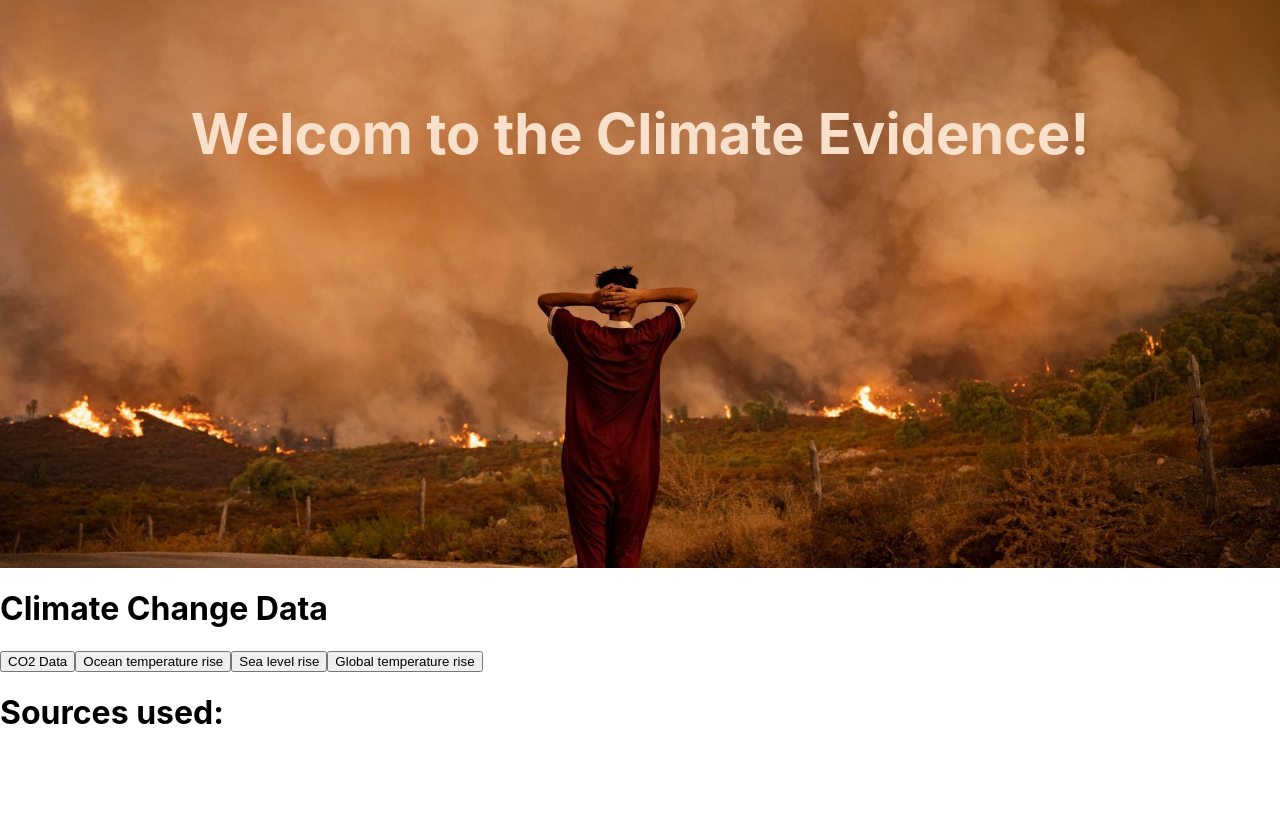
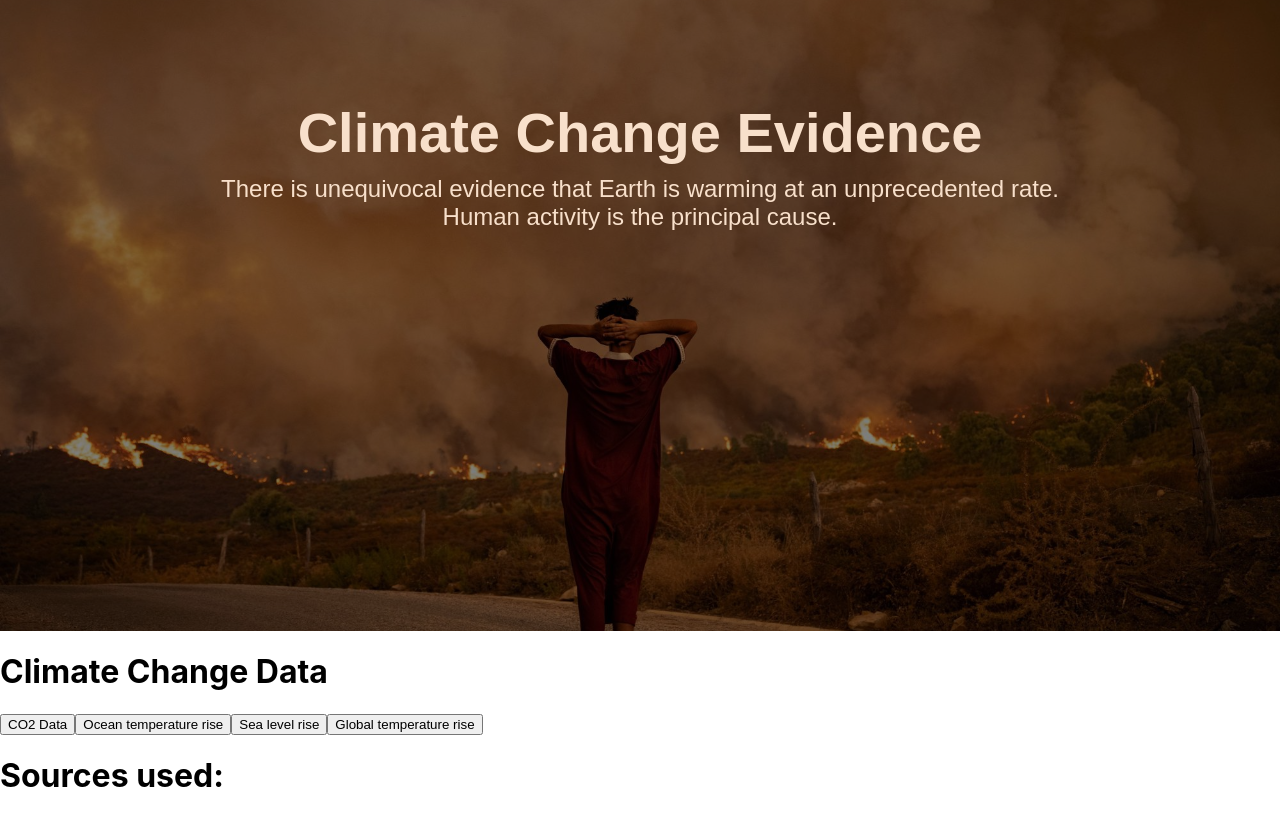
Before and after one commit to YanaSmelik/Climate-Evidence, a React (Create React App) app: page / in a window 1280 px wide. Built offline with nearby package versions, Linux system fonts and the light colour scheme.

Commit message:
Add description to Home component. Change its style

```diff
--- a/src/Home.js
+++ b/src/Home.js
@@ -3,7 +3,9 @@ import styles from './style/home.module.css';
 function Home() {
     return (
         <div className={styles.main}>
-        <h1 className={styles.mainText}>Welcom to the Climate Evidence!</h1>
+        <h1 className={styles.mainText}>Climate Change Evidence</h1>
+        <p className={styles.subText}>There is unequivocal evidence that Earth is warming at an unprecedented rate.</p>
+        <p className={styles.subText}>Human activity is the principal cause.</p>
         </div>
     );
 }
--- a/src/style/home.module.css
+++ b/src/style/home.module.css
@@ -1,9 +1,11 @@
 .main {
-    background-image: url("../media/home-main.jpg");
+    background-image: url("../media/home-main.jpg"), linear-gradient(rgba(0, 0, 0, 0.5), rgba(0, 0, 0, 0.5));
+    background-blend-mode: overlay;
     background-size: cover;
     background-position: center;
     margin: 0;
     height: auto;
+    padding-bottom: 400px;
 }
 
 .mainText {
@@ -11,7 +13,16 @@
     padding-top: 20px;
     text-align:  center;
     padding-top: 100px;
-    padding-bottom: 400px;
+    padding-bottom: 10px;
     margin: 0;
     color: rgb(248, 224, 203);
+    font-family: Arial, Helvetica, sans-serif;
 }
+
+.subText{
+    font-size: 24px;
+    color: rgb(248, 224, 203);
+    margin: 0;
+    text-align: center;
+    font-family: Arial, Helvetica, sans-serif;
+}
```
